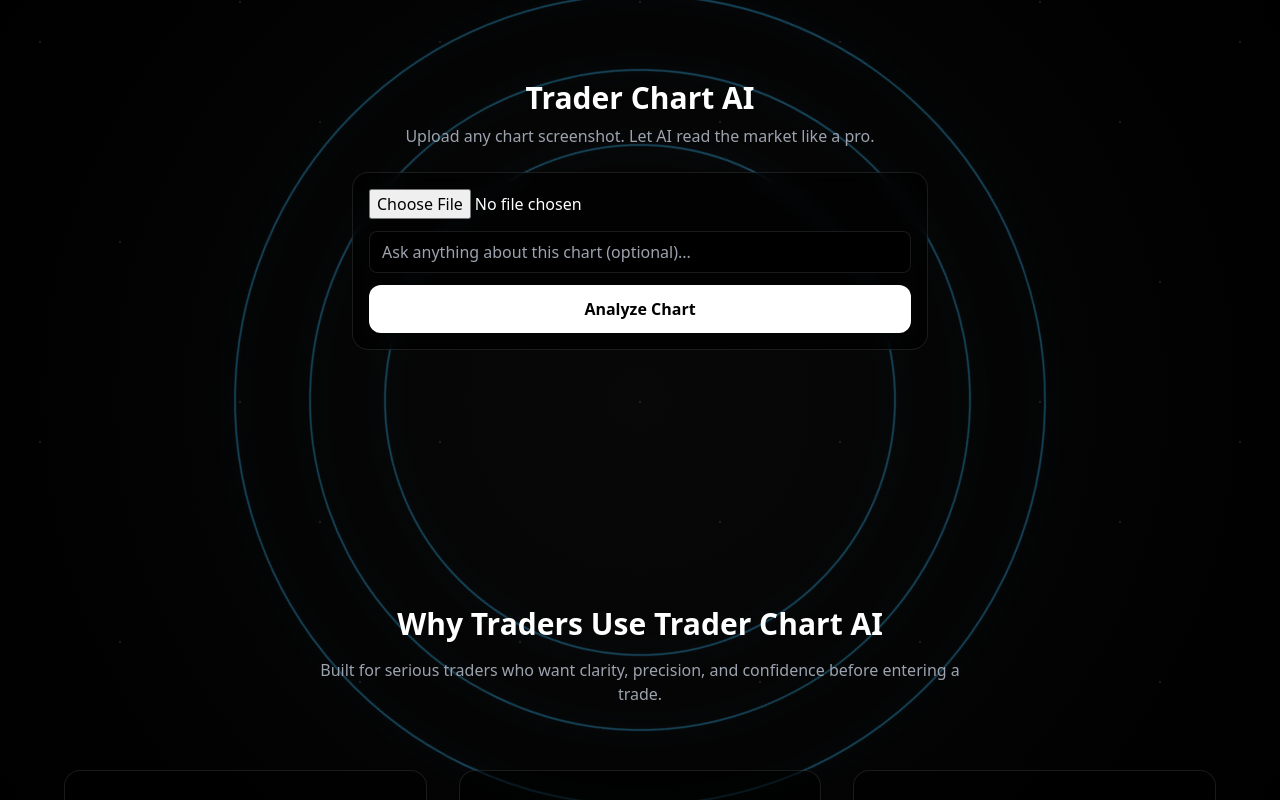
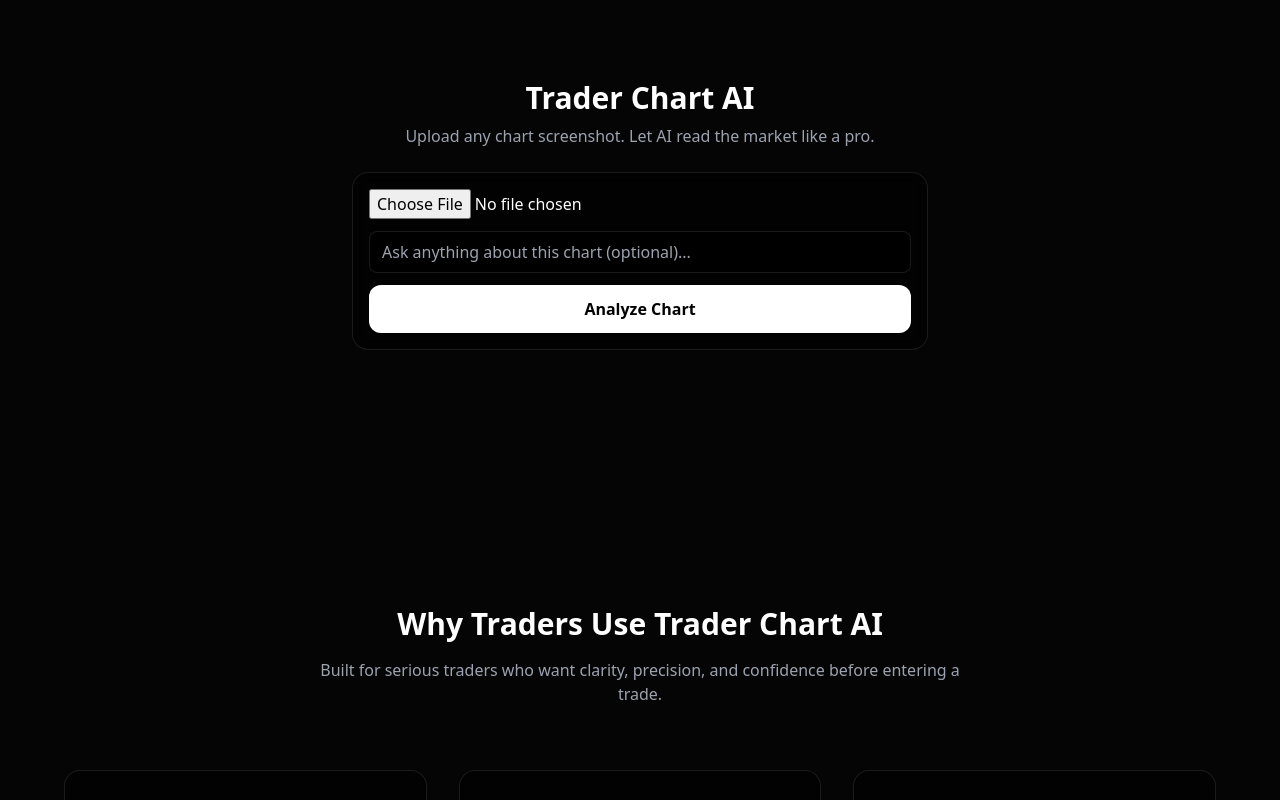
Before and after one commit to yuvraj448-debug/trader-chart-ai, a Next.js app: page / in a window 1280 px wide. Shown: the top 800 px of the page. Built offline with nearby package versions, Linux system fonts and the light colour scheme.

Commit message:
Update Background.jsx

```diff
--- a/app/components/Background.jsx
+++ b/app/components/Background.jsx
@@ -1,21 +1,22 @@
-"use client";
-
 export default function Background() {
   return (
-    <div className="bg-wrapper">
+    <div
+      className="
+        fixed inset-0
+        -z-10
+        pointer-events-none
+        overflow-hidden
+      "
+    >
       {/* Stars */}
-      <div className="stars" />
+      <div className="absolute inset-0 bg-[radial-gradient(white_1px,transparent_1px)] bg-[size:24px_24px] opacity-[0.15]" />
 
-      {/* Rotating Rings */}
-      <svg
-        className="rings"
-        viewBox="0 0 600 600"
-        xmlns="http://www.w3.org/2000/svg"
-      >
-        <circle cx="300" cy="300" r="170" />
-        <circle cx="300" cy="300" r="220" />
-        <circle cx="300" cy="300" r="270" />
-      </svg>
+      {/* Animated Rings */}
+      <div className="absolute left-1/2 top-1/2 h-[900px] w-[900px] -translate-x-1/2 -translate-y-1/2 animate-spin-slow">
+        <div className="absolute inset-0 rounded-full border border-cyan-400/30 blur-sm" />
+        <div className="absolute inset-10 rounded-full border border-cyan-400/20" />
+        <div className="absolute inset-20 rounded-full border border-cyan-400/10" />
+      </div>
     </div>
   );
 }
```
